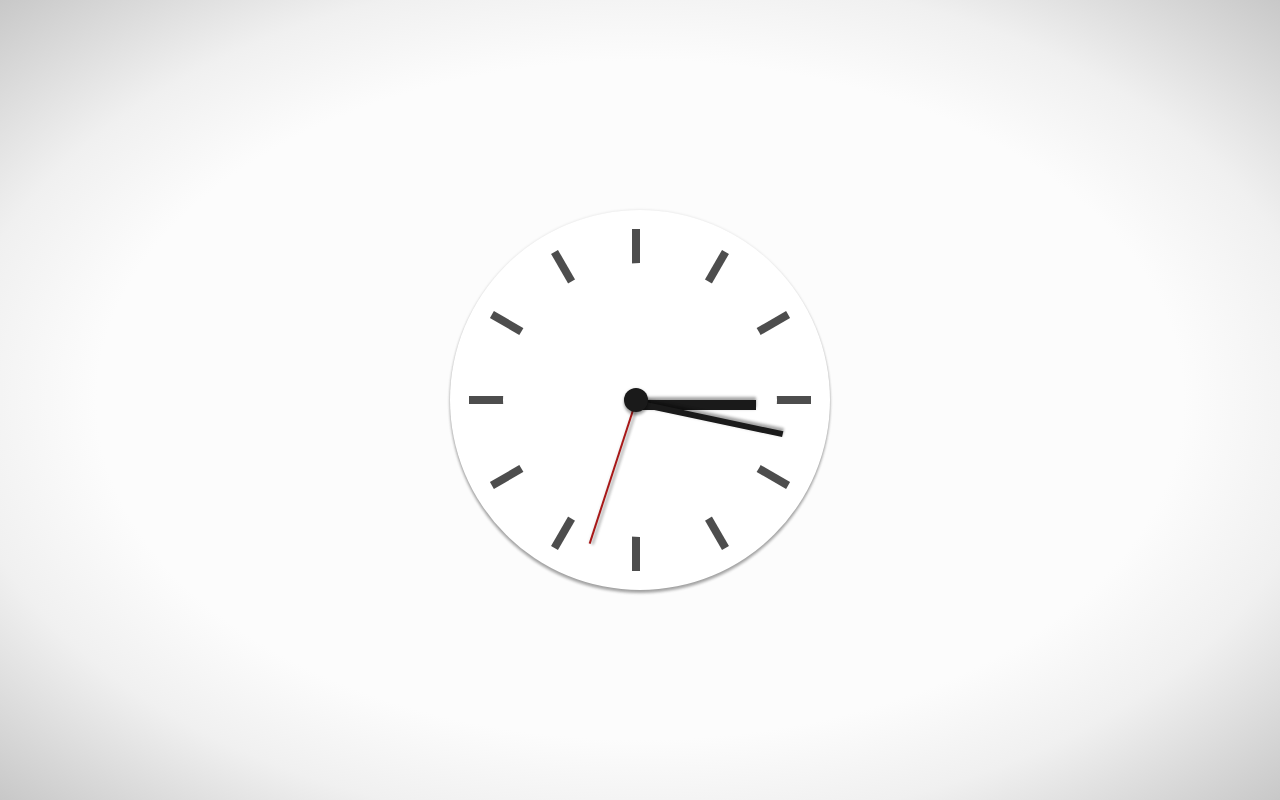
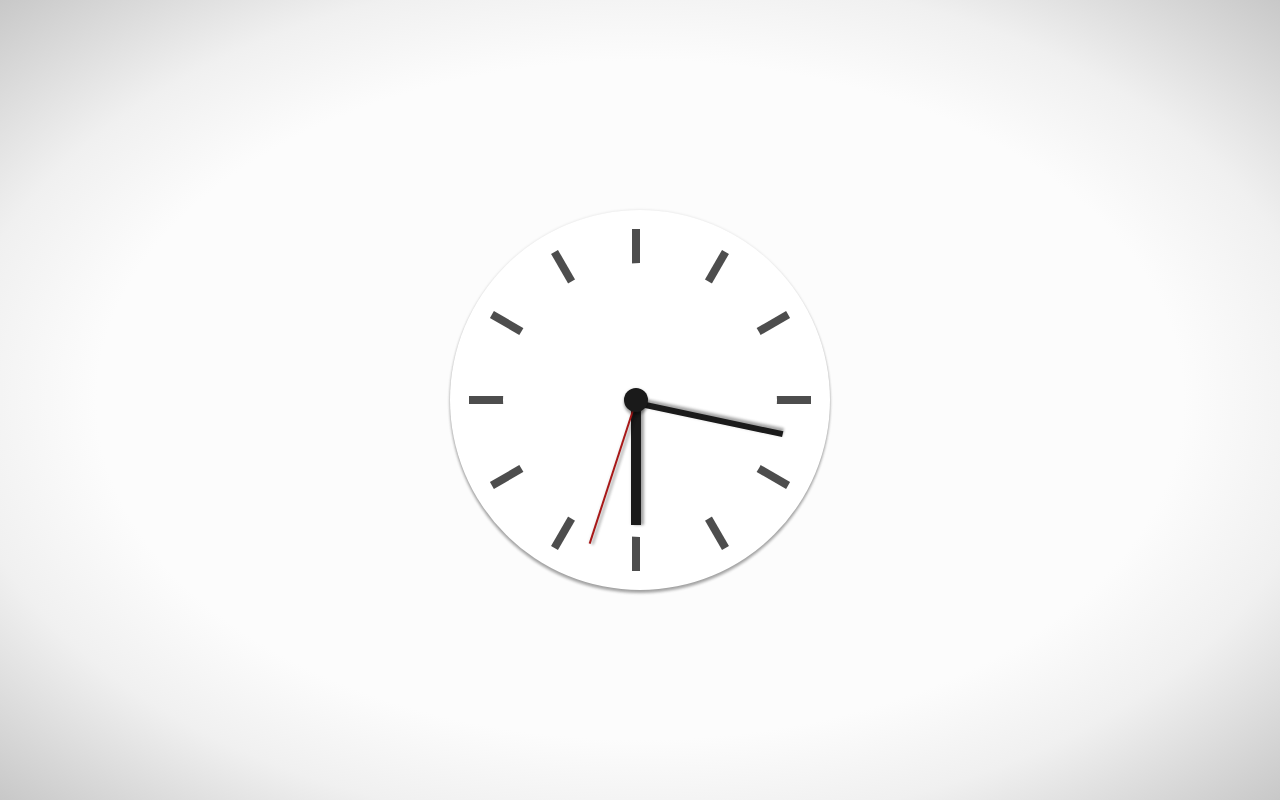
Before and after one commit to Tivo389/60_022818_JS30_WES_BOS, a plain HTML site: page 02_JS_CSS_CLOCK/index-START.html in a window 1280 px wide. Drawn offline with Linux system fonts and the light colour scheme.

Commit message:
fixed hourhand

```diff
--- a/02_JS_CSS_CLOCK/index-START.html
+++ b/02_JS_CSS_CLOCK/index-START.html
@@ -45,7 +45,8 @@
       const minutesDegree = ((minutes / 60) * 360) + 90;
       minuteHand.style.transform = `rotate(${minutesDegree}deg)`;
       const hours = now.getHours();
-      const hoursDegree = ((hours / 24) * 360) + 90;
+      console.log(hours);
+      const hoursDegree = ((hours / 12) * 360) + 90;
       hourHand.style.transform = `rotate(${hoursDegree}deg)`;
     }
     setInterval(setDate, 1000);
```
